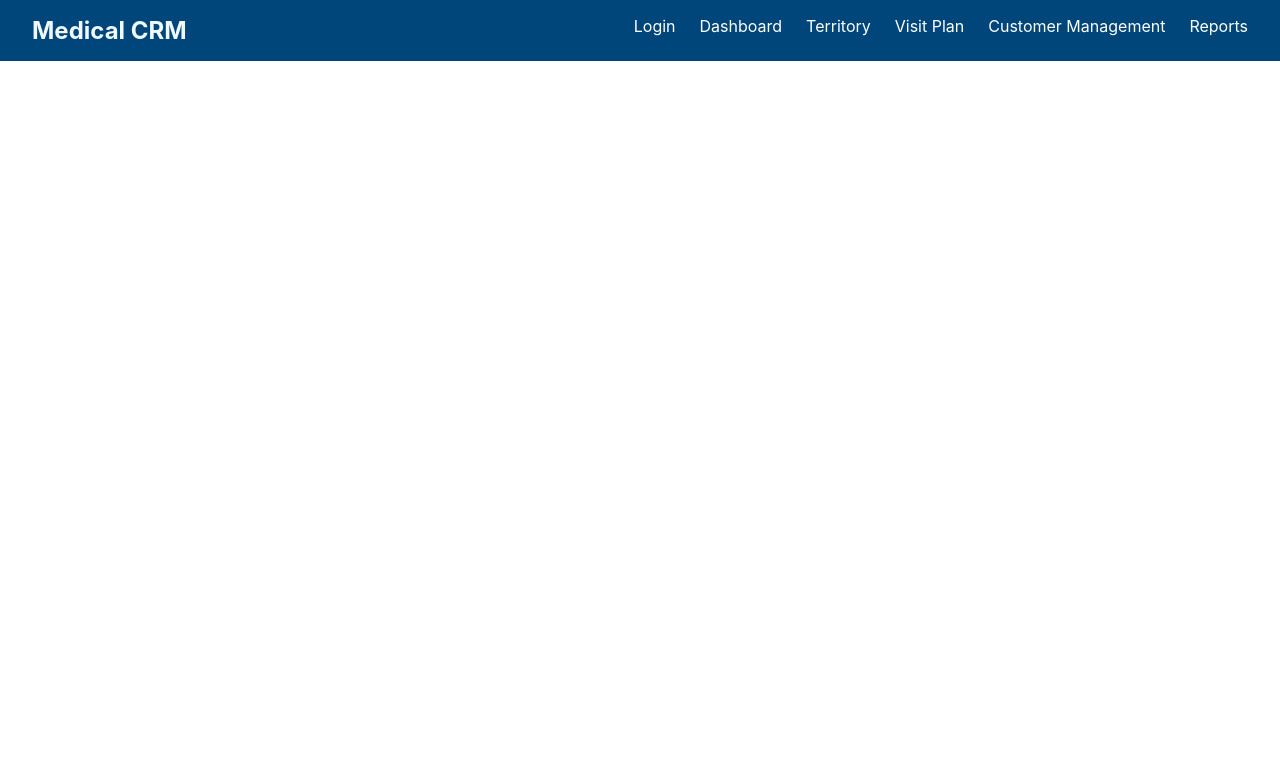
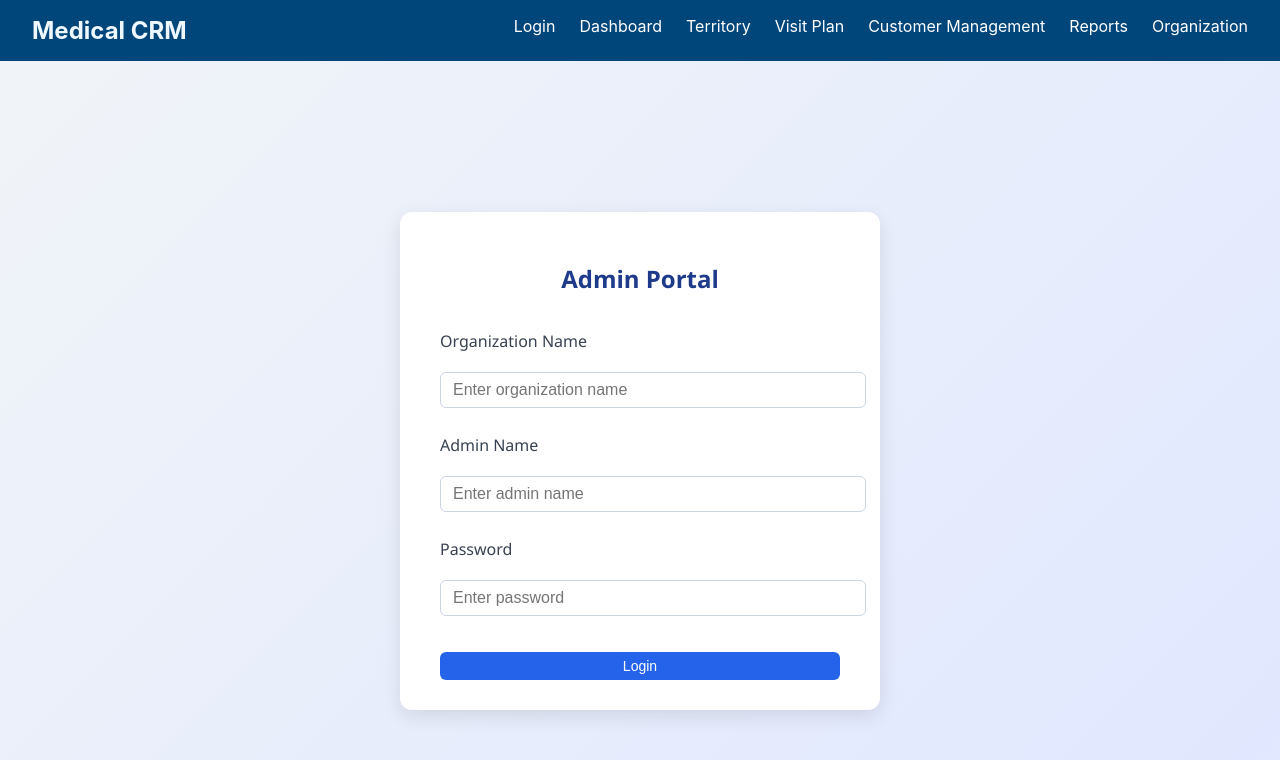
Before and after one commit to Hashmi2k03/MRAFrontend, a React (Create React App) app: page /AdminDash in a window 1280 px wide. Shown: the top 760 px of the page. Built offline with nearby package versions, Linux system fonts and the light colour scheme.

Commit message:
Added Territory and Employee management page

```diff
--- a/src/App.js
+++ b/src/App.js
@@ -7,6 +7,9 @@ import Territory from "./Pages/Territory";
 import VisitPlan from "./Pages/VisitPlan";
 import CustomerManagement from "./Pages/CManagement";
 import Reports from "./Pages/Reports";
+import AdminDash from "./Pages/AdminDash";
+import TerEmp from "./Pages/TerEmp";
+
 
 
 import "./App.css";
@@ -23,6 +26,9 @@ function App() {
         <Route path="/visit-Plan" element={<VisitPlan />} />
         <Route path="/customer-management" element={<CustomerManagement />} />
         <Route path="/reports" element={<Reports />} />
+        <Route path="/AdminDash" element={<AdminDash />} />
+        <Route path="/TerEmp" element={<TerEmp />} />
+
       </Routes>
     </Router>
   );
--- a/src/Components/NavBar.jsx
+++ b/src/Components/NavBar.jsx
@@ -16,6 +16,9 @@ const Navbar = () => {
         <Link to="/visit-plan" className="navbar-link">Visit Plan</Link>
         <Link to="/customer-management" className="navbar-link">Customer Management</Link>
         <Link to="/reports" className="navbar-link">Reports</Link>
+        <Link to="/AdminDash" className="navbar-link">Organization </Link>
+
+
       </div>
     </nav>
   );
--- /dev/null
+++ b/src/Pages/AdminDash.css
@@ -0,0 +1,64 @@
+.admin-page {
+  height: 100vh;
+  background: linear-gradient(135deg, #f0f4f8, #e0e7ff);
+  display: flex;
+  justify-content: center;
+  align-items: center;
+  font-family: 'Segoe UI', Tahoma, Geneva, Verdana, sans-serif;
+}
+
+.admin-form-container {
+  background-color: white;
+  padding: 30px 40px;
+  border-radius: 12px;
+  box-shadow: 0 6px 20px rgba(0, 0, 0, 0.1);
+  width: 100%;
+  max-width: 400px;
+}
+
+.admin-title {
+  text-align: center;
+  color: #1e3a8a;
+  margin-bottom: 25px;
+  font-size: 24px;
+}
+
+.admin-form {
+  display: flex;
+  flex-direction: column;
+}
+
+.admin-form label {
+  margin-top: 10px;
+  font-weight: 500;
+  color: #374151;
+}
+
+.admin-form input {
+  padding: 8px 12px;
+  margin-top: 4px;
+  border-radius: 6px;
+  border: 1px solid #cbd5e1;
+  outline: none;
+  transition: border-color 0.3s;
+}
+
+.admin-form input:focus {
+  border-color: #3b82f6;
+}
+
+.admin-form button {
+  margin-top: 20px;
+  padding: 6px 12px;
+  font-size: 14px;
+  background-color: #2563eb;
+  color: white;
+  border: none;
+  border-radius: 6px;
+  cursor: pointer;
+  transition: background-color 0.3s ease;
+}
+
+.admin-form button:hover {
+  background-color: #1d4ed8;
+}
--- /dev/null
+++ b/src/Pages/AdminDash.jsx
@@ -0,0 +1,26 @@
+import React from "react";
+import "./AdminDash.css";
+
+const AdminDash = () => {
+  return (
+    <div className="admin-page">
+      <div className="admin-form-container">
+        <h2 className="admin-title">Admin Portal</h2>
+        <form className="admin-form">
+          <label htmlFor="orgName">Organization Name</label>
+          <input type="text" id="orgName" name="orgName" placeholder="Enter organization name" />
+
+          <label htmlFor="adminName">Admin Name</label>
+          <input type="text" id="adminName" name="adminName" placeholder="Enter admin name" />
+
+          <label htmlFor="password">Password</label>
+          <input type="password" id="password" name="password" placeholder="Enter password" />
+
+          <button type="submit">Login</button>
+        </form>
+      </div>
+    </div>
+  );
+};
+
+export default AdminDash;
--- /dev/null
+++ b/src/Pages/TerEmp.css
@@ -0,0 +1,51 @@
+.tae-container {
+  max-width: 600px;
+  margin: 40px auto;
+  padding: 25px;
+  border: 1px solid #ddd;
+  border-radius: 12px;
+  background: #f9f9f9;
+  box-shadow: 0 4px 10px rgba(0, 0, 0, 0.1);
+}
+
+.tae-container h2 {
+  text-align: center;
+  margin-bottom: 30px;
+  color: #1e90ff;
+}
+
+.tae-section {
+  margin-bottom: 30px;
+}
+
+.tae-section h3 {
+  margin-bottom: 10px;
+  color: #333;
+}
+
+.tae-form {
+  display: flex;
+  flex-direction: column;
+  gap: 10px;
+}
+
+.tae-form input {
+  padding: 8px;
+  border: 1px solid #ccc;
+  border-radius: 6px;
+}
+
+.tae-button {
+  padding: 6px 14px;
+  background-color: #1e90ff;
+  color: #fff;
+  border: none;
+  border-radius: 6px;
+  cursor: pointer;
+  font-size: 14px;
+  width: fit-content;
+}
+
+.tae-button:hover {
+  background-color: #0066cc;
+}
--- /dev/null
+++ b/src/Pages/TerEmp.jsx
@@ -0,0 +1,31 @@
+import React from "react";
+import "./TerEmp.css";
+
+const TerEmp = () => {
+  return (
+    <div className="tae-container">
+      <h2>Territory & Employee Management</h2>
+
+      <div className="tae-section">
+        <h3>Create Territory</h3>
+        <form className="tae-form">
+          <input type="text" placeholder="Territory Name" />
+          <input type="text" placeholder="Region" />
+          <button type="submit" className="tae-button">Create</button>
+        </form>
+      </div>
+
+      <div className="tae-section">
+        <h3>Manage Employees</h3>
+        <form className="tae-form">
+          <input type="text" placeholder="Employee Name" />
+          <input type="text" placeholder="Role" />
+          <input type="email" placeholder="Email" />
+          <button type="submit" className="tae-button">Add</button>
+        </form>
+      </div>
+    </div>
+  );
+};
+
+export default TerEmp;
```
